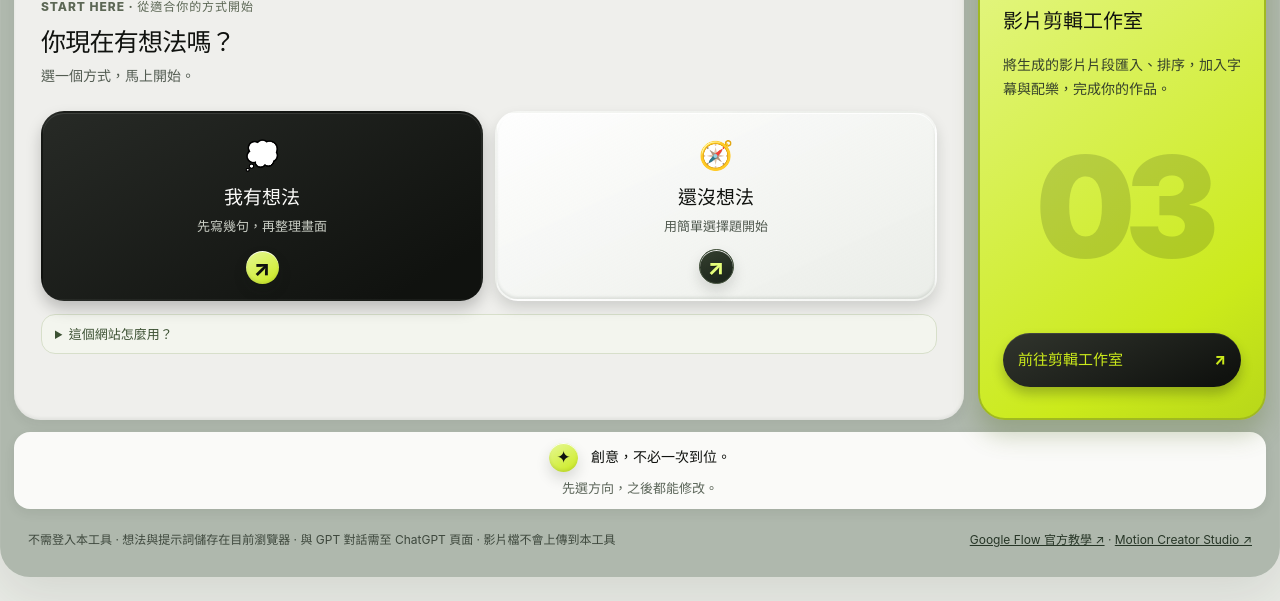
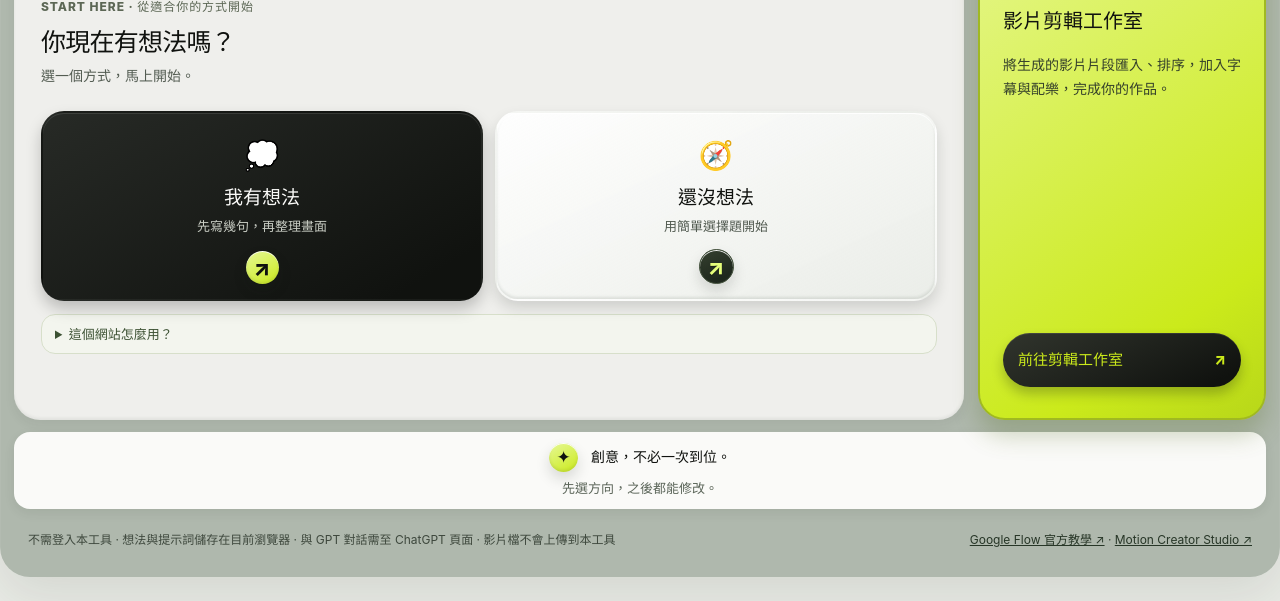
Before and after one commit to hohosora/ai-video-concept-studio, a plain HTML site: page index.html in a window 1280 px wide. Shown: the part 734-1335 px from the top of the page. Drawn offline with Linux system fonts and the light colour scheme.

Commit message:
Remove decorative 03 from Motion Creator Studio panel

```diff
--- a/ui-redesign.css
+++ b/ui-redesign.css
@@ -580,20 +580,6 @@ body{background:#e9ebe6!important;color:var(--night)!important}
   overflow:hidden;
   box-shadow:0 15px 24px #5b702b4a,inset 0 2px 0 #f2ffbe!important;
 }
-.design-rail .rail-lime::before{
-  content:"03";
-  position:absolute;
-  z-index:-1;
-  right:-12px;
-  top:7px;
-  font-weight:950;
-  font-size:110px;
-  line-height:1;
-  letter-spacing:-.08em;
-  color:#18230c;
-  opacity:.07;
-  pointer-events:none;
-}
 .design-rail .rail-lime .rail-studio-kicker {
   font-size:calc(17px * var(--readability-scale))!important;
   color:#202a13!important;
@@ -1373,51 +1359,24 @@ body{background:#e9ebe6!important;color:var(--night)!important}
   line-height:1!important;
   text-align:center!important;
 }
-/* The existing 03 watermark becomes a larger decorative figure in the
-   available space under the card description and above the studio link. */
 .design-rail .rail-lime{
   display:flex!important;
   flex-direction:column!important;
 }
 .design-rail .rail-lime .rail-studio-content{
   order:0;
-}
-.design-rail .rail-lime::before{
-  position:static!important;
-  inset:auto!important;
-  left:auto!important;
-  right:auto!important;
-  top:auto!important;
-  bottom:auto!important;
-  display:block!important;
-  order:1;
-  align-self:center;
-  flex:0 0 auto;
-  z-index:0!important;
-  margin:auto auto!important;
-  padding:10px 0;
-  text-align:center;
-  font-size:clamp(112px,11vw,168px)!important;
-  line-height:.80!important;
-  letter-spacing:-.075em;
-  color:#18230c;
-  opacity:.16;
-  pointer-events:none;
 }
 .design-rail .rail-lime .rail-link{
   order:2;
   position:relative;
   z-index:1;
   flex:none;
+  margin-top:auto;
 }
 @media(max-width:760px){
   .entry-options .entry-choice{
     min-height:180px!important;
     padding:16px 12px 13px!important;
-  }
-  .design-rail .rail-lime::before{
-    font-size:clamp(108px,28vw,150px)!important;
-    padding:12px 0;
   }
 }
 
```
